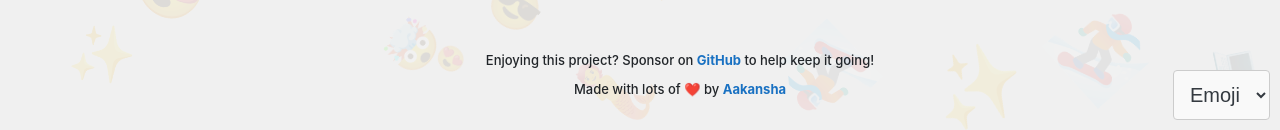
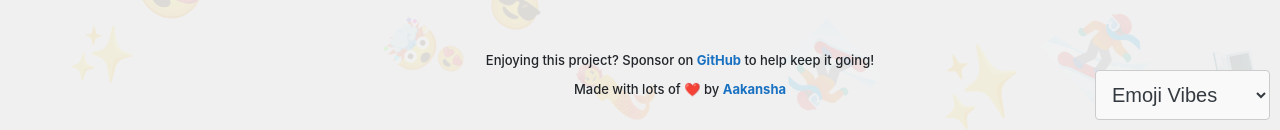
Before and after one commit to ad1992/cryptmoji, a React (Create React App) app: page / in a window 1280 px wide. Shown: the part 670-800 px from the top of the page. Built offline with nearby package versions, Linux system fonts and the light colour scheme.

Commit message:
add theme names for each category

```diff
--- a/src/BackgroundThemeDropdown.tsx
+++ b/src/BackgroundThemeDropdown.tsx
@@ -1,7 +1,12 @@
 import { themes } from "./DynamicBackground";
 import "./BackgroundThemeDropdown.scss";
 
-const OPTIONS = ["emoji", "latin", "math"];
+const OPTIONS = {
+  emoji: "Emoji Vibes",
+  latin: "Classical Latin",
+  math: "Math Galaxy",
+};
+
 const BackgroundThemeDropdown = ({
   activeTheme,
   onChange,
@@ -18,9 +23,9 @@ const BackgroundThemeDropdown = ({
       }}
       className="bg-theme-dropdown"
     >
-      {OPTIONS.map((option, index) => (
-        <option key={index} value={option}>
-          {option.charAt(0).toUpperCase() + option.slice(1)}
+      {Object.entries(OPTIONS).map(([key, val], index) => (
+        <option key={index} value={key}>
+          {val}
         </option>
       ))}
     </select>
```
